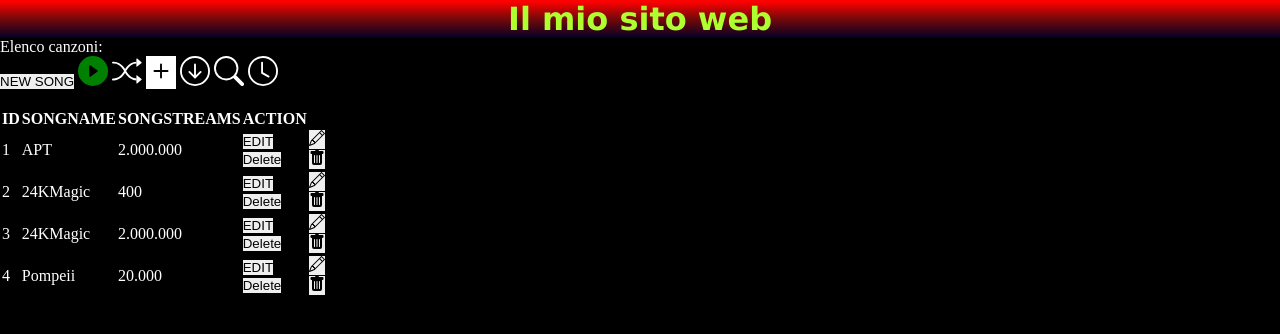
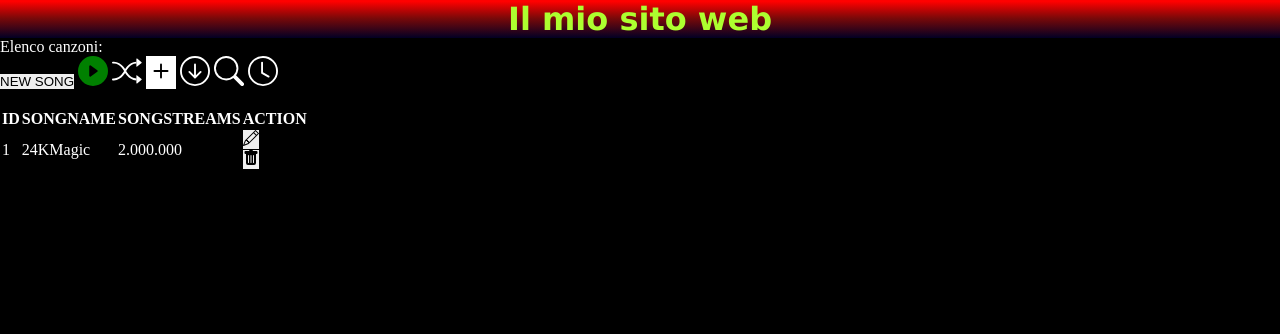
Before and after one commit to TommasoAramu/Flask-Project, a Flask app: page / in a window 1280 px wide. Shown: the top 334 px of the page. Run offline with Flask 3, Linux system fonts and the light colour scheme.

Commit message:
code updated

```diff
--- a/db/songs.json
+++ b/db/songs.json
@@ -1,22 +1,7 @@
 [
     {
         "id": 1,
-        "songName": "APT",
-        "songStreams": "2.000.000"
-    },
-    {
-        "id": 2,
-        "songName": "24KMagic",
-        "songStreams": "400"
-    },
-    {
-        "id": 3,
         "songName": "24KMagic",
         "songStreams": "2.000.000"
-    },
-    {
-        "id": 4,
-        "songName": "Pompeii",
-        "songStreams": "20.000"
     }
 ]
--- a/templates/index.html
+++ b/templates/index.html
@@ -3,7 +3,7 @@
 <head>
     <meta charset="UTF-8">
     <meta name="viewport" content="width=device-width, initial-scale=1.0">
-    <title>User List</title>
+    <title>Song List</title>
     <link rel="stylesheet" href="../style.css">
 </head>
 <body>
@@ -11,7 +11,7 @@
     <p>Elenco canzoni:</p>
     <form action="/new" method="post">
         <button type="submit">NEW SONG</button>
-    <form action="/song/new" method="post">
+    <form action="/new" method="post">
         <svg xmlns="http://www.w3.org/2000/svg" width="30" height="30" fill="green" class="bi bi-play-circle-fill" viewBox="0 0 16 16">
             <path d="M16 8A8 8 0 1 1 0 8a8 8 0 0 1 16 0M6.79 5.093A.5.5 0 0 0 6 5.5v5a.5.5 0 0 0 .79.407l3.5-2.5a.5.5 0 0 0 0-.814z"/>
           </svg>
@@ -39,7 +39,7 @@
 
     </form>
     <br>
-    <table>
+    <table style="border: 5px;">
         <thead>
             <th>ID</th>
             <th>SONGNAME</th>
@@ -55,22 +55,19 @@
                 <td>
                     <form action="/edit" method="get">
                         <input type="hidden" name="id" value="{{ song.GetID() }}">
-                        <button type="submit">EDIT</button>
+                        <button type="submit">
+                            <svg xmlns="http://www.w3.org/2000/svg" width="16" height="16" fill="currentColor" class="bi bi-pencil" viewBox="0 0 16 16">
+                                <path d="M12.146.146a.5.5 0 0 1 .708 0l3 3a.5.5 0 0 1 0 .708l-10 10a.5.5 0 0 1-.168.11l-5 2a.5.5 0 0 1-.65-.65l2-5a.5.5 0 0 1 .11-.168zM11.207 2.5 13.5 4.793 14.793 3.5 12.5 1.207zm1.586 3L10.5 3.207 4 9.707V10h.5a.5.5 0 0 1 .5.5v.5h.5a.5.5 0 0 1 .5.5v.5h.293zm-9.761 5.175-.106.106-1.528 3.821 3.821-1.528.106-.106A.5.5 0 0 1 5 12.5V12h-.5a.5.5 0 0 1-.5-.5V11h-.5a.5.5 0 0 1-.468-.325"/>
+                            </svg>
+                        </button>
                     </form>
                     <form action="/delete" method="post">
                         <input type="hidden" name="id" value="{{ song.GetID() }}">
-                        <button type="submit">Delete</button>
-
-                <td>
-                    <form action="/song/edit" method="get">
-                        <button type="submit"><svg xmlns="http://www.w3.org/2000/svg" width="16" height="16" fill="currentColor" class="bi bi-pencil" viewBox="0 0 16 16">
-                            <path d="M12.146.146a.5.5 0 0 1 .708 0l3 3a.5.5 0 0 1 0 .708l-10 10a.5.5 0 0 1-.168.11l-5 2a.5.5 0 0 1-.65-.65l2-5a.5.5 0 0 1 .11-.168zM11.207 2.5 13.5 4.793 14.793 3.5 12.5 1.207zm1.586 3L10.5 3.207 4 9.707V10h.5a.5.5 0 0 1 .5.5v.5h.5a.5.5 0 0 1 .5.5v.5h.293zm-9.761 5.175-.106.106-1.528 3.821 3.821-1.528.106-.106A.5.5 0 0 1 5 12.5V12h-.5a.5.5 0 0 1-.5-.5V11h-.5a.5.5 0 0 1-.468-.325"/>
-                          </svg></button>
-                    </form>
-                    <form action="/song/delete" method="post">
-                        <button type="submit"><svg xmlns="http://www.w3.org/2000/svg" width="16" height="16" fill="currentColor" class="bi bi-trash-fill" viewBox="0 0 16 16">
-                            <path d="M2.5 1a1 1 0 0 0-1 1v1a1 1 0 0 0 1 1H3v9a2 2 0 0 0 2 2h6a2 2 0 0 0 2-2V4h.5a1 1 0 0 0 1-1V2a1 1 0 0 0-1-1H10a1 1 0 0 0-1-1H7a1 1 0 0 0-1 1zm3 4a.5.5 0 0 1 .5.5v7a.5.5 0 0 1-1 0v-7a.5.5 0 0 1 .5-.5M8 5a.5.5 0 0 1 .5.5v7a.5.5 0 0 1-1 0v-7A.5.5 0 0 1 8 5m3 .5v7a.5.5 0 0 1-1 0v-7a.5.5 0 0 1 1 0"/>
-                          </svg></button>
+                        <button type="submit">
+                            <svg xmlns="http://www.w3.org/2000/svg" width="16" height="16" fill="currentColor" class="bi bi-trash-fill" viewBox="0 0 16 16">
+                                <path d="M2.5 1a1 1 0 0 0-1 1v1a1 1 0 0 0 1 1H3v9a2 2 0 0 0 2 2h6a2 2 0 0 0 2-2V4h.5a1 1 0 0 0 1-1V2a1 1 0 0 0-1-1H10a1 1 0 0 0-1-1H7a1 1 0 0 0-1 1zm3 4a.5.5 0 0 1 .5.5v7a.5.5 0 0 1-1 0v-7a.5.5 0 0 1 .5-.5M8 5a.5.5 0 0 1 .5.5v7a.5.5 0 0 1-1 0v-7A.5.5 0 0 1 8 5m3 .5v7a.5.5 0 0 1-1 0v-7a.5.5 0 0 1 1 0"/>
+                            </svg>
+                        </button>
                     </form>
                 </td>
             </tr>
```
